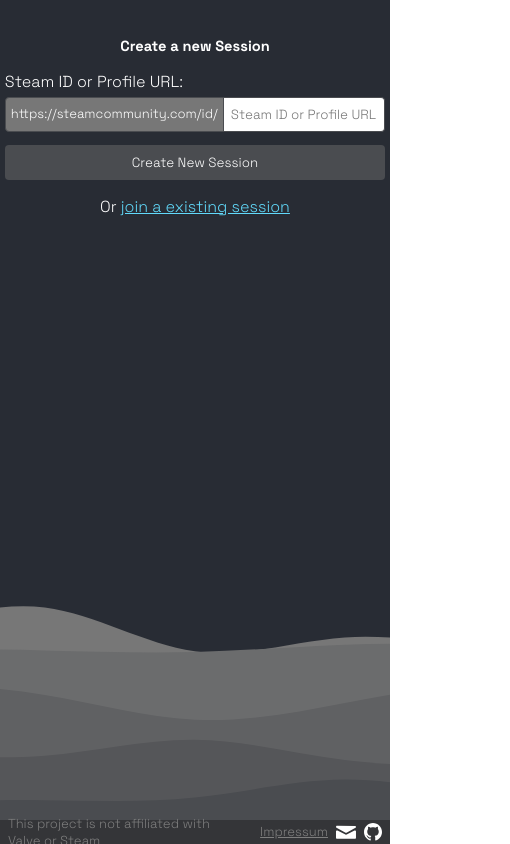
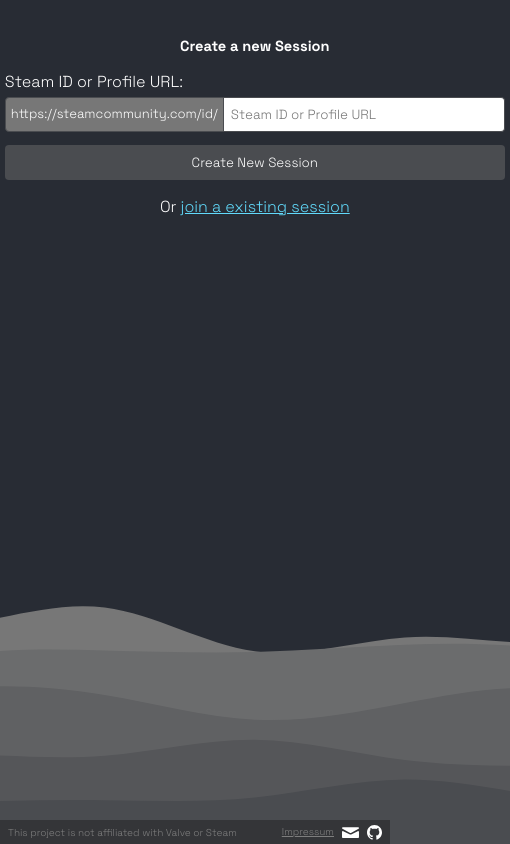
Before and after one commit to aliebald/common-steam-games, a React (Create React App) app: page /common-steam-games/create in a window 390 px wide. Shown: the whole page, 510 px wide, since content can reach past the window. Built offline with nearby package versions, Linux system fonts and the light colour scheme.

Commit message:
Improved responsive behaviour for small screens

```diff
--- a/src/components/Container.tsx
+++ b/src/components/Container.tsx
@@ -4,14 +4,17 @@ import Tabs from "./Tabs";
 import "./../styles/container.css"
 
 export default function Container(props: {
-  children: JSX.Element[]
-  titles: string[]
+  children: JSX.Element[],
+  titles: string[],
+  minTitles: string[]
 }) {
   const isDesktop = useMediaQuery({ query: '(min-width: 1100px)' });
+  const showMinTitles = useMediaQuery({ query: '(max-width: 450px)' });
+  const titles = showMinTitles ? props.minTitles : props.titles;
 
   if (!isDesktop) {
     return (
-      <Tabs titles={props.titles} className="container-tabs">
+      <Tabs titles={titles} className="container-tabs">
         {props.children}
       </Tabs>
     );
--- a/src/components/Matching.tsx
+++ b/src/components/Matching.tsx
@@ -247,7 +247,10 @@ function Matching(props: {
         <h1 className="title">Common Steam Games</h1>
         <Settings settings={settings} setSettings={updateSettings} />
       </header>
-      <Container titles={["Your Preferences", "Group Preferences", "Peers Preferences"]}>
+      <Container
+        titles={["Your Preferences", "Group Preferences", "Peers Preferences"]}
+        minTitles={["You", "Group", "Peers"]}
+      >
         <GamesList
           games={self.preferences ?? []}
           onlyCommonGames={settings.onlyCommonGames}
--- a/src/styles/app.css
+++ b/src/styles/app.css
@@ -44,28 +44,31 @@ a {
 .app-header {
   display: flex;
   justify-content: space-between;
+  flex-wrap: wrap;
   align-items: center;
 }
 
-.app-header .title {
-  padding-left: 10px;
+.app-header .settings {
+  margin-left: auto;
 }
 
-.background {
+.app-header h1.title {
+  padding-left: 10px;
+  margin: .5em 0;
+}
+
+.app {
   position: absolute;
   height: 100vh;
   width: 100%;
   bottom: 0;
   z-index: -1;
   aspect-ratio: 960/540;
+  background-size: cover;
+  background-position: center;
   background-repeat: no-repeat;
-  background-position: center;
-  background-size: cover;
   background-color: var(--main-color-1);
   background-image: url('../static/layered-waves.svg');
-  background-repeat: no-repeat;
-  background-position: center;
-  background-size: cover;
 }
 
 .games-list {
--- a/src/styles/footer.css
+++ b/src/styles/footer.css
@@ -1,6 +1,5 @@
 .footer {
 	width: 100%;
-	height: 24px;
 	background-color: var(--main-color-0);
 	position: fixed;
 	bottom: 0;
@@ -21,6 +20,7 @@
 	display: flex;
 	align-items: center;
 	padding: 0 .5rem;
+	height: 24px;
 }
 
 .footer .f-right a, .footer .f-right div {
@@ -53,3 +53,35 @@
 	filter: brightness(.8);
 	transform: scale(1.1);
 }
+
+/* ================================================
+Scale down footer (text & images) for small screens
+================================================ */
+
+@media only screen and (max-width: 460px) {
+	.footer {
+		font-size: 11px;
+	}
+	.footer .contact {
+		width: 18px;
+		height: 18px;
+	}
+	.footer .github {
+		width: 16px;
+		height: 16px;
+	}
+}
+
+@media only screen and (max-width: 400px) {
+	.footer {
+		font-size: 10px;
+	}
+	.footer .contact {
+		width: 17px;
+		height: 17px;
+	}
+	.footer .github {
+		width: 15px;
+		height: 15px;
+	}
+}
--- a/src/styles/headers.css
+++ b/src/styles/headers.css
@@ -32,7 +32,18 @@
 }
 
 .sub-header span {
+	margin-left: auto;
 	padding: 0 4px 0 7px;
+}
+
+@media only screen and (max-width: 400px) {
+	/* Moves buttons in new row bellow searchBar */
+	.sub-header {
+		flex-wrap: wrap;
+	}
+	.sub-header input {
+		margin-bottom: 7px;
+	}
 }
 
 .group-header {
--- a/src/styles/tabs.css
+++ b/src/styles/tabs.css
@@ -29,9 +29,3 @@ ul.tabs li.tabs-item.active button {
 		margin-right: 5px;
 	}
 }
-
-@media only screen and (max-width: 550px) {
-	ul.tabs {
-		justify-content: space-between;
-	}
-}
```
